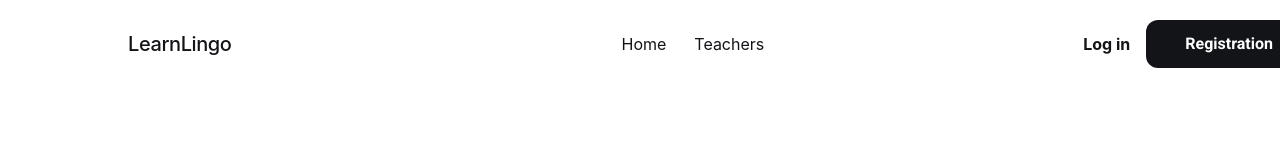
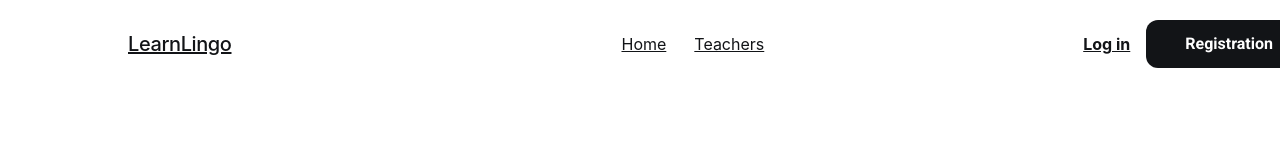
Before and after one commit to EugeneNikiforov/learn-lang, a React (Create React App) app: page / in a window 1280 px wide. Shown: the top 160 px of the page. Built offline with nearby package versions, Linux system fonts and the light colour scheme.

Commit message:
add linkdom

```diff
--- a/src/components/Home/Header.jsx
+++ b/src/components/Home/Header.jsx
@@ -1,6 +1,7 @@
 import React from "react";
 import Modal from "./ModalReg";
 import style from "./header.module.scss";
+import { Link } from "react-router-dom";
 
 const Header = () => {
   const [showModal, setShowModal] = React.useState(false);
@@ -15,14 +16,14 @@
     <header className={style.header}>
       <div className={style.headerContainer}>
         <div className={style.headerLogoContainer}>
-          <span className={style.headerLogo}>LearnLingo</span>
+          <Link className={style.headerLogo}>LearnLingo</Link>
         </div>
         <div className={style.headerMenu}>
-          <span className={style.headerMenuHome}>Home</span>
-          <span className={style.headerMenuTeachers}>Teachers</span>
+          <Link className={style.headerMenuHome}>Home</Link>
+          <Link className={style.headerMenuTeachers}>Teachers</Link>
         </div>
         <div className={style.headerBtns}>
-          <span className={style.headerBtnsLogin}>Log in</span>
+          <Link className={style.headerBtnsLogin}>Log in</Link>
           <button type="button" className={style.headerBtnsReg}>
             Registration
           </button>
```
